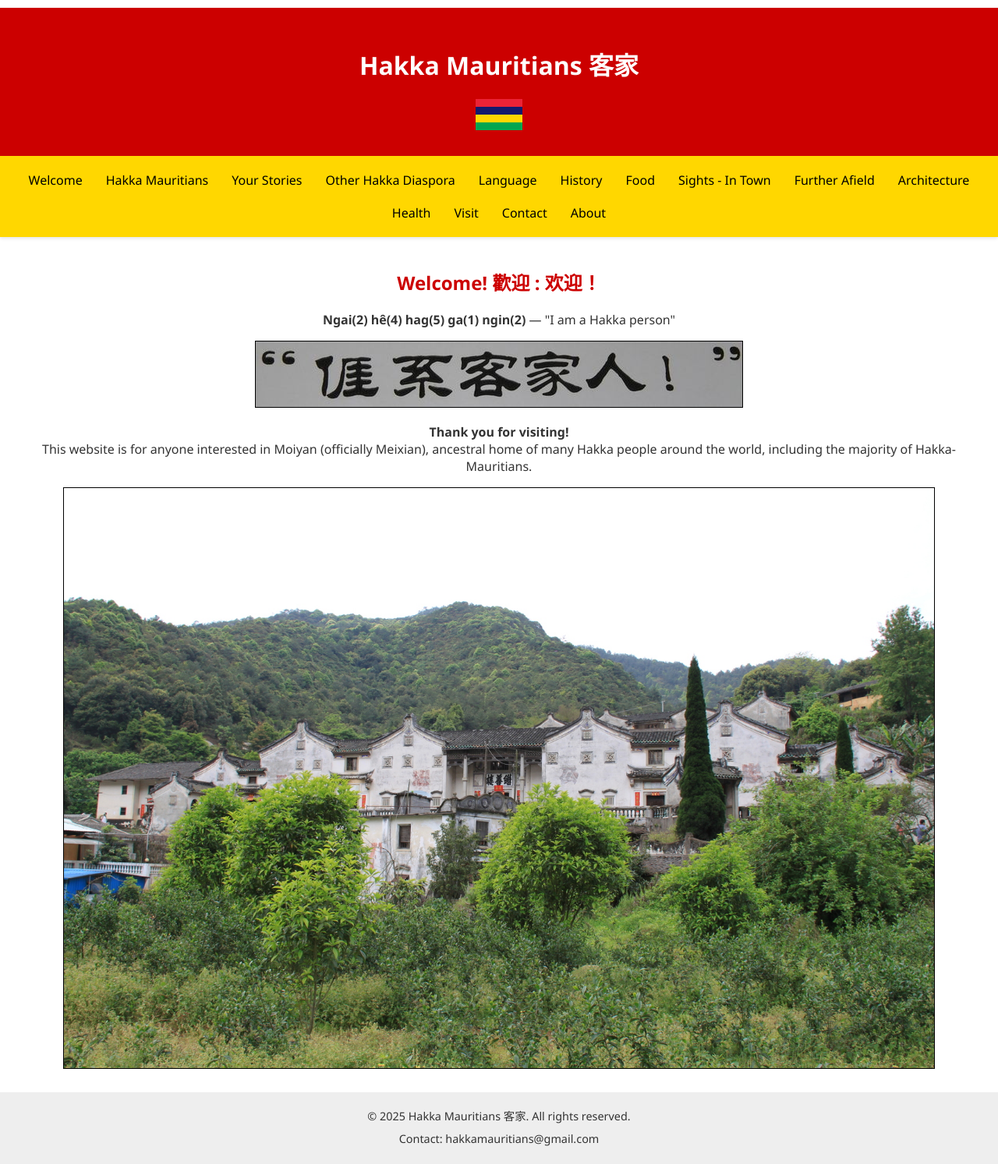
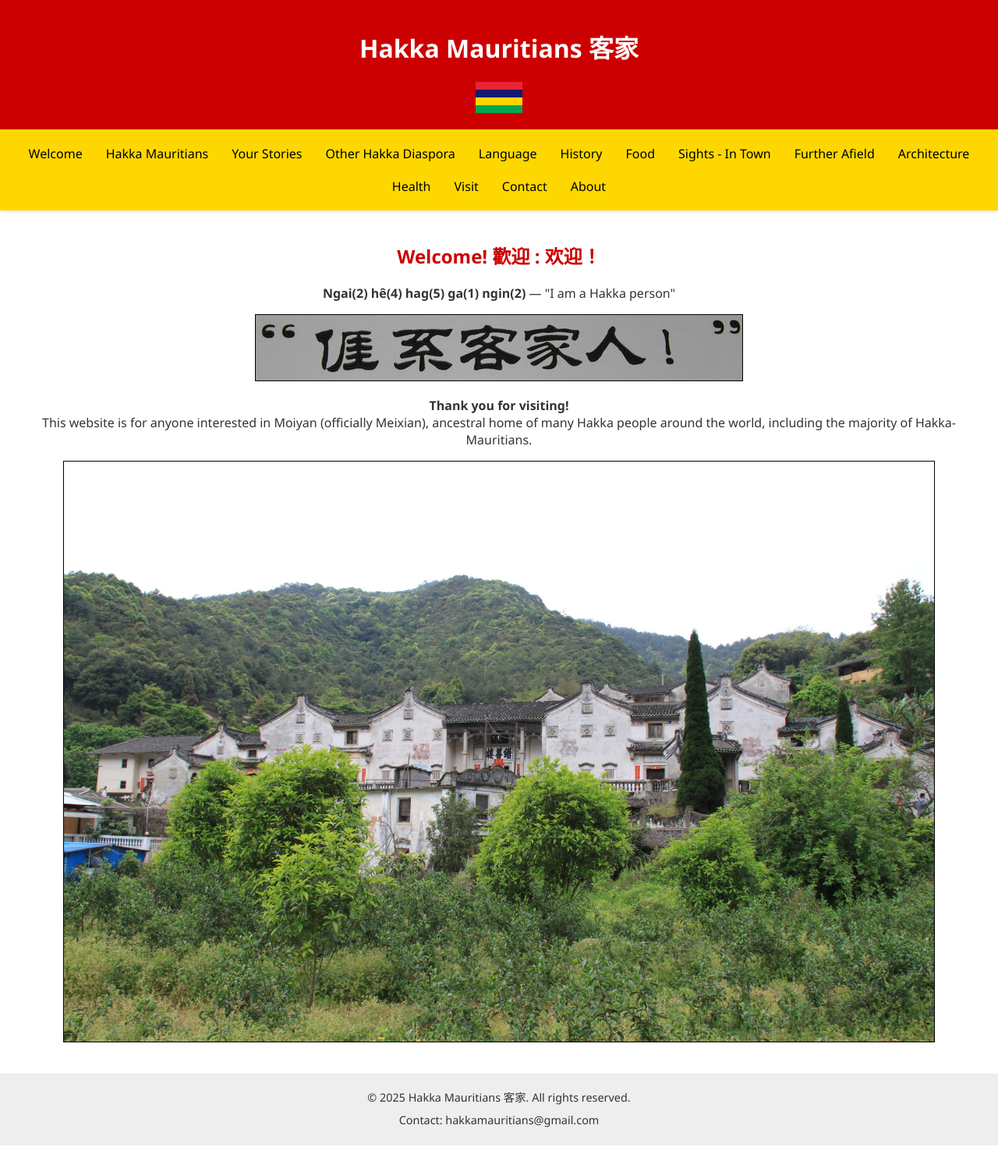
Before and after one commit to oliverlyf/hakka_mauritian_website, a Jekyll site: the page built from index.md, in a window 1280 px wide. Shown: the whole page at 78% size. Built offline with Jekyll 4.4.1, drawn with Linux system fonts in a browser that asks for light colours; after the commit the page ends 1469 px from its top, so only the background shows below that.

Commit message:
Update styles.css

```diff
--- a/assets/css/styles.css
+++ b/assets/css/styles.css
@@ -11,8 +11,7 @@ body {
 header {
   background-color: #cc0000;                /* Applies dark red background */
   color: #fff;                              /* Sets text color to white for contrast */
-  padding: 1.75rem;                         /* Adds space around header content */
-  margin-top: 10px;                         /* Space above header content */
+  padding: 1rem;                            /* Adds space around header content */
   text-align: center;                       /* Centers all inline content inside the header */
 }
 
@@ -127,7 +126,7 @@ footer {
   background-color: #eee;                   /* Light gray background */
   text-align: center;                       /* Centers text in footer */
   padding: 10px;                            /* Internal space around content */
-  margin-top: 10px;                         /* Space above footer */
+  margin-top: 20px;                         /* Space above footer */
   font-size: 0.9em;                         /* Slightly smaller text */
   line-height: 1;                           /* Tight line spacing to reduce gap between lines */
 }
```
